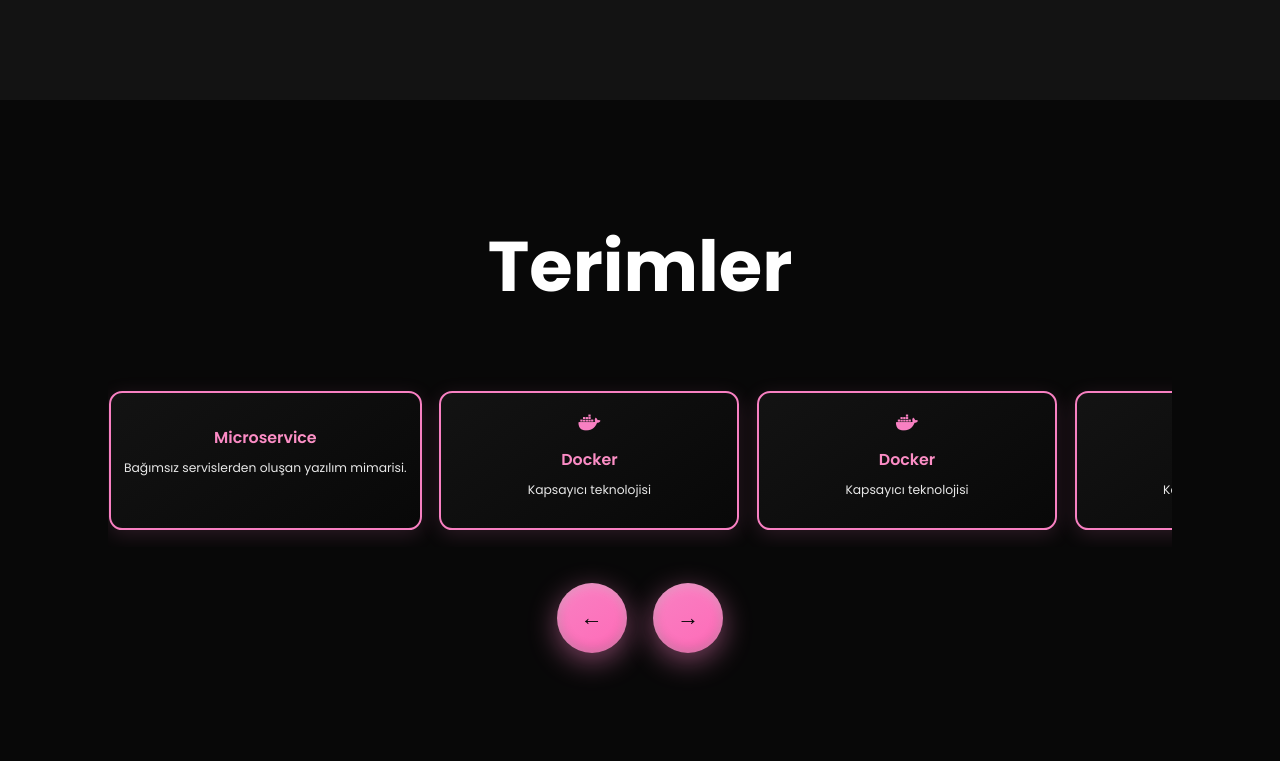
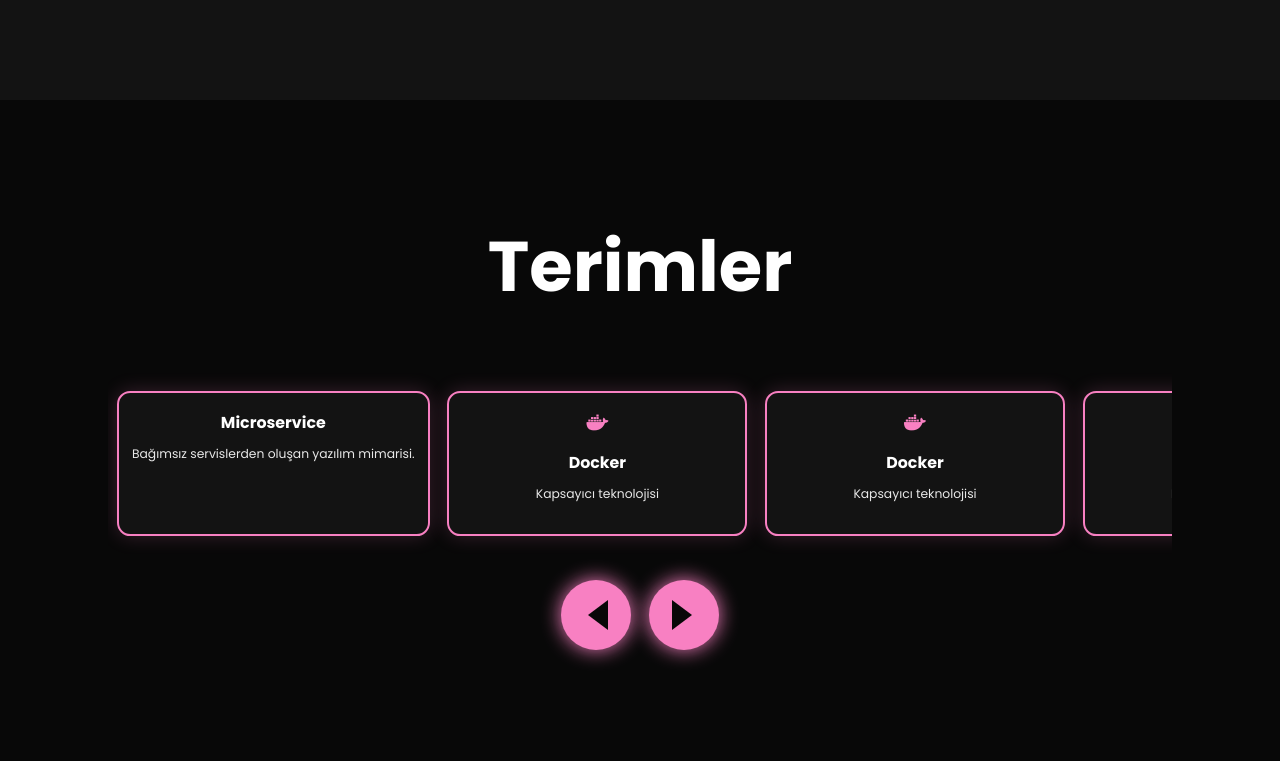
Before and after one commit to erenseyma/Portfolio, a plain HTML site: page index.html in a window 1280 px wide. Shown: the part 1979-2740 px from the top of the page. Drawn offline with nearby package versions, Linux system fonts and the light colour scheme.

Commit message:
Slider da son

```diff
--- a/style.css
+++ b/style.css
@@ -383,12 +383,11 @@ section{
     width: 50px;
 }
 /*Education End*/
-
-/* Terms Slider Start - OPTİMİZE MOBİL */
+/*Term Start*/
+/* Terms Slider Start */
 .terms {
     background-color: var(--bg-color);
     padding: 8rem 5%;
-    position: relative;
 }
 
 .terms .heading {
@@ -401,7 +400,6 @@ section{
     position: relative;
 }
 
-/* Masaüstü - Yatay slider */
 .terms-slider {
     display: flex;
     gap: 2rem;
@@ -409,19 +407,13 @@ section{
     scroll-behavior: smooth;
     padding: 2rem 1rem;
     scrollbar-width: none;
-    -ms-overflow-style: none;
-    cursor: grab;
-}
-
-.terms-slider:active {
-    cursor: grabbing;
 }
 
 .terms-slider::-webkit-scrollbar {
     display: none;
 }
 
-/* Tablet - 2'li grid */
+/* Tablet */
 @media (max-width: 1024px) {
     .terms-slider {
         display: grid;
@@ -432,7 +424,7 @@ section{
     }
 }
 
-/* Mobil - 1'li grid ama kompakt */
+/* Mobil */
 @media (max-width: 768px) {
     .terms-slider {
         display: flex;
@@ -445,409 +437,133 @@ section{
 
 .term-card {
     min-width: 300px;
-    background: linear-gradient(145deg, var(--second-bg-color), var(--bg-color));
+    background: var(--second-bg-color);
     border: 2px solid var(--main-color);
     border-radius: 1.5rem;
     padding: 2rem 1.5rem;
     text-align: center;
-    box-shadow: 0 5px 20px rgba(248, 128, 194, 0.15);
-    transition: all 0.3s ease;
-    cursor: pointer;
+    box-shadow: 0 0 20px rgba(248, 128, 194, 0.2);
+    transition: 0.3s ease;
     flex-shrink: 0;
-    position: relative;
-    overflow: hidden;
 }
 
-/* Tablet grid için */
 @media (max-width: 1024px) {
     .term-card {
         min-width: auto;
         width: 100%;
-        padding: 1.8rem 1.2rem;
     }
-}
-
-/* Mobil için daha kompakt */
-@media (max-width: 768px) {
-    .term-card {
-        min-width: auto;
-        width: 100%;
-        padding: 1.5rem 1rem;
-        border-radius: 1.2rem;
-        margin-bottom: 0.5rem;
-    }
-}
-
-.term-card::before {
-    content: '';
-    position: absolute;
-    top: 0;
-    left: -100%;
-    width: 100%;
-    height: 100%;
-    background: linear-gradient(90deg, transparent, rgba(248, 128, 194, 0.08), transparent);
-    transition: left 0.6s;
-}
-
-.term-card:hover::before {
-    left: 100%;
 }
 
 .term-card:hover {
     transform: translateY(-5px);
-    box-shadow: 0 10px 25px rgba(248, 128, 194, 0.25);
-}
-
-/* Mobilde hover efekti */
-@media (max-width: 768px) {
-    .term-card:hover {
-        transform: translateY(-3px);
-    }
-
-    .term-card:active {
-        transform: scale(0.98);
-    }
+    box-shadow: 0 0 30px var(--main-color);
 }
 
 .term-card i {
     font-size: 3rem;
     color: var(--main-color);
-    margin-bottom: 1.2rem;
-    display: inline-block;
-    transition: transform 0.3s ease;
-}
-
-/* Mobilde icon boyutu */
-@media (max-width: 768px) {
-    .term-card i {
-        font-size: 2.5rem;
-        margin-bottom: 1rem;
-    }
-}
-
-.term-card:hover i {
-    transform: scale(1.1);
+    margin-bottom: 1.5rem;
 }
 
 .term-card h3 {
     font-size: 1.8rem;
     margin-bottom: 1rem;
     color: var(--text-color);
-    font-weight: 600;
-    background: linear-gradient(45deg, var(--main-color), #ff9ac8);
-    -webkit-background-clip: text;
-    -webkit-text-fill-color: transparent;
-    background-clip: text;
-}
-
-/* Mobilde başlık boyutu */
-@media (max-width: 768px) {
-    .term-card h3 {
-        font-size: 1.6rem;
-        margin-bottom: 0.8rem;
-    }
 }
 
 .term-card p {
     font-size: 1.4rem;
     color: var(--text-color);
     opacity: 0.9;
-    line-height: 1.5;
-    margin-bottom: 1.2rem;
-}
-
-/* Mobilde paragraf boyutu */
-@media (max-width: 768px) {
-    .term-card p {
-        font-size: 1.3rem;
-        margin-bottom: 1rem;
-        line-height: 1.4;
-    }
+    line-height: 1.6;
+    margin-bottom: 1.5rem;
 }
 
 .term-link {
     display: inline-flex;
     align-items: center;
-    gap: 0.6rem;
+    gap: 0.5rem;
     color: var(--main-color);
     font-size: 1.3rem;
     font-weight: 500;
     text-decoration: none;
-    transition: all 0.3s ease;
-    padding: 0.6rem 1.2rem;
-    border: 1px solid transparent;
-    border-radius: 1.5rem;
-}
-
-/* Mobilde link boyutu */
-@media (max-width: 768px) {
-    .term-link {
-        font-size: 1.2rem;
-        padding: 0.5rem 1rem;
-    }
+    transition: 0.3s ease;
 }
 
 .term-link:hover {
     color: var(--text-color);
-    background-color: var(--main-color);
-    transform: translateX(3px);
 }
 
-.term-link i {
-    font-size: 1.4rem;
-    margin: 0;
-}
-
-.term-link:hover i {
-    transform: translateX(2px);
-}
-
-/* YENİ GÜZEL BUTONLAR */
+/* BASİT VE ŞIK BUTONLAR */
 .slider-buttons {
     display: flex;
     justify-content: center;
-    align-items: center;
-    gap: 3rem;
-    margin-top: 4rem;
-    position: relative;
+    gap: 2rem;
+    margin-top: 3rem;
 }
 
-.slider-btn {
-    background: linear-gradient(145deg, var(--main-color), #ff6bb8);
-    color: var(--bg-color);
-    width: 70px;
-    height: 70px;
-    border-radius: 50%;
-    border: none;
-    font-size: 2.5rem;
-    font-weight: bold;
-    cursor: pointer;
-    transition: all 0.4s cubic-bezier(0.175, 0.885, 0.32, 1.275);
-    display: flex;
-    align-items: center;
-    justify-content: center;
-    box-shadow:
-        0 8px 25px rgba(248, 128, 194, 0.4),
-        inset 0 2px 10px rgba(255, 255, 255, 0.3),
-        inset 0 -2px 10px rgba(0, 0, 0, 0.2);
-    position: relative;
-    overflow: hidden;
-}
-
-.slider-btn::before {
-    content: '';
-    position: absolute;
-    top: 0;
-    left: 0;
-    right: 0;
-    bottom: 0;
-    background: linear-gradient(135deg, transparent 30%, rgba(255, 255, 255, 0.4) 50%, transparent 70%);
-    transition: transform 0.6s ease;
-    transform: translateX(-100%);
-}
-
-.slider-btn:hover::before {
-    transform: translateX(100%);
-}
-
-.slider-btn::after {
-    content: '';
-    position: absolute;
-    top: 2px;
-    left: 2px;
-    right: 2px;
-    bottom: 2px;
-    background: linear-gradient(145deg, var(--main-color), #ff6bb8);
-    border-radius: 50%;
-    z-index: -1;
-}
-
-.slider-btn:hover {
-    transform: translateY(-5px) scale(1.1);
-    box-shadow:
-        0 15px 35px rgba(248, 128, 194, 0.6),
-        inset 0 2px 15px rgba(255, 255, 255, 0.4),
-        inset 0 -2px 15px rgba(0, 0, 0, 0.3);
-    background: linear-gradient(145deg, #ff6bb8, var(--main-color));
-}
-
-.slider-btn:active {
-    transform: translateY(-2px) scale(1.05);
-    box-shadow:
-        0 5px 20px rgba(248, 128, 194, 0.4),
-        inset 0 2px 8px rgba(255, 255, 255, 0.3),
-        inset 0 -2px 8px rgba(0, 0, 0, 0.2);
-}
-
-/* Butonlara özel efektler */
-.slider-btn:first-child::before {
-    content: '←';
-}
-
-.slider-btn:last-child::before {
-    content: '→';
-}
-
-/* Buton içindeki ikonları gizle */
-.slider-btn i {
-    display: none;
-}
-
-/* Buton glow efekti */
-.slider-btn:hover {
-    filter: brightness(1.2);
-    text-shadow: 0 0 20px rgba(255, 255, 255, 0.8);
-}
-
-/* Buton pulse animasyonu */
-@keyframes pulse {
-    0% {
-        box-shadow:
-            0 8px 25px rgba(248, 128, 194, 0.4),
-            inset 0 2px 10px rgba(255, 255, 255, 0.3),
-            inset 0 -2px 10px rgba(0, 0, 0, 0.2);
-    }
-    50% {
-        box-shadow:
-            0 8px 35px rgba(248, 128, 194, 0.6),
-            inset 0 2px 15px rgba(255, 255, 255, 0.4),
-            inset 0 -2px 15px rgba(0, 0, 0, 0.3);
-    }
-    100% {
-        box-shadow:
-            0 8px 25px rgba(248, 128, 194, 0.4),
-            inset 0 2px 10px rgba(255, 255, 255, 0.3),
-            inset 0 -2px 10px rgba(0, 0, 0, 0.2);
-    }
-}
-
-.slider-btn {
-    animation: pulse 3s infinite;
-}
-
-.slider-btn:hover {
-    animation: none;
-}
-
-/* Tablet ve mobilde butonları gizle */
 @media (max-width: 1024px) {
     .slider-buttons {
         display: none;
     }
 }
 
-/* Responsive butonlar */
-@media (max-width: 1200px) {
-    .slider-buttons {
-        gap: 2.5rem;
-    }
-
-    .slider-btn {
-        width: 65px;
-        height: 65px;
-        font-size: 2.3rem;
-    }
+.slider-btn {
+    background: var(--main-color);
+    width: 70px;
+    height: 70px;
+    border-radius: 50%;
+    border: none;
+    cursor: pointer;
+    transition: 0.3s ease;
+    box-shadow: 0 0 20px var(--main-color);
+    position: relative;
+    font-size: 0; /* Yazıları gizle */
 }
 
-@media (max-width: 768px) {
-    .slider-buttons {
-        gap: 2rem;
-        margin-top: 3rem;
-    }
-
-    .slider-btn {
-        width: 60px;
-        height: 60px;
-        font-size: 2rem;
-    }
-
-    .slider-btn:hover {
-        transform: translateY(-3px) scale(1.05);
-    }
-}
-
-@media (max-width: 480px) {
-    .slider-buttons {
-        gap: 1.5rem;
-    }
-
-    .slider-btn {
-        width: 55px;
-        height: 55px;
-        font-size: 1.8rem;
-    }
-}
-
-/* Buton container'ına da güzel efekt */
-.slider-buttons::before {
+/* Sol buton için üçgen */
+.slider-btn:first-child::before {
     content: '';
+    width: 0;
+    height: 0;
+    border-style: solid;
+    border-width: 15px 20px 15px 0;
+    border-color: transparent var(--bg-color) transparent transparent;
     position: absolute;
     top: 50%;
     left: 50%;
-    transform: translate(-50%, -50%);
-    width: 200px;
-    height: 200px;
-    background: radial-gradient(circle, rgba(248, 128, 194, 0.1) 0%, transparent 70%);
-    z-index: -1;
-    pointer-events: none;
+    transform: translate(-40%, -50%);
 }
 
-/* Dokunma desteği için ek stiller */
-.term-card {
-    -webkit-tap-highlight-color: transparent;
-    user-select: none;
+/* Sağ buton için üçgen */
+.slider-btn:last-child::before {
+    content: '';
+    width: 0;
+    height: 0;
+    border-style: solid;
+    border-width: 15px 0 15px 20px;
+    border-color: transparent transparent transparent var(--bg-color);
+    position: absolute;
+    top: 50%;
+    left: 50%;
+    transform: translate(-60%, -50%);
 }
 
-/* Kaydırma ipucu - sadece masaüstü */
-@media (min-width: 1025px) {
-    .terms-slider {
-        scroll-snap-type: x mandatory;
-    }
-
-    .term-card {
-        scroll-snap-align: start;
-    }
+.slider-btn:hover {
+    background: var(--text-color);
+    transform: scale(1.1);
+    box-shadow: 0 0 30px var(--main-color);
 }
 
-/* Animasyonlar */
-@keyframes fadeInUp {
-    from {
-        opacity: 0;
-        transform: translateY(20px);
-    }
-    to {
-        opacity: 1;
-        transform: translateY(0);
-    }
+.slider-btn:hover::before {
+    border-color: transparent var(--main-color) transparent transparent;
 }
 
-.term-card {
-    animation: fadeInUp 0.5s ease-out;
+.slider-btn:last-child:hover::before {
+    border-color: transparent transparent transparent var(--main-color);
 }
 
-/* Küçük mobil için ek optimizasyon */
-@media (max-width: 480px) {
-    .terms {
-        padding: 6rem 3%;
-    }
-
-    .term-card {
-        padding: 1.2rem 0.8rem;
-    }
-
-    .term-card i {
-        font-size: 2.2rem;
-    }
-
-    .term-card h3 {
-        font-size: 1.4rem;
-    }
-
-    .term-card p {
-        font-size: 1.2rem;
-    }
-}
-
+/*Term End*/
 
 /*Footer Start*/
 .footer{
```
